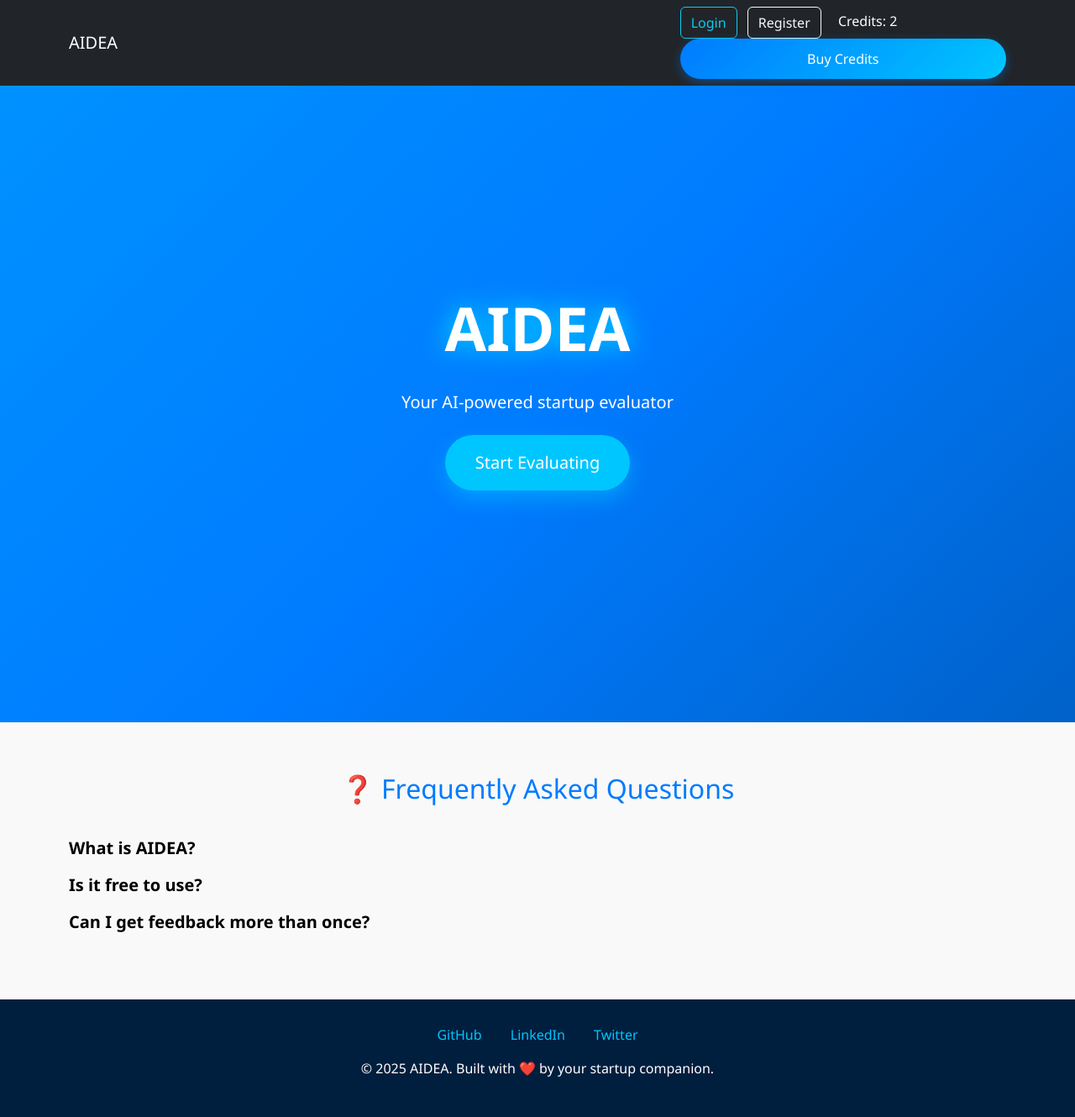
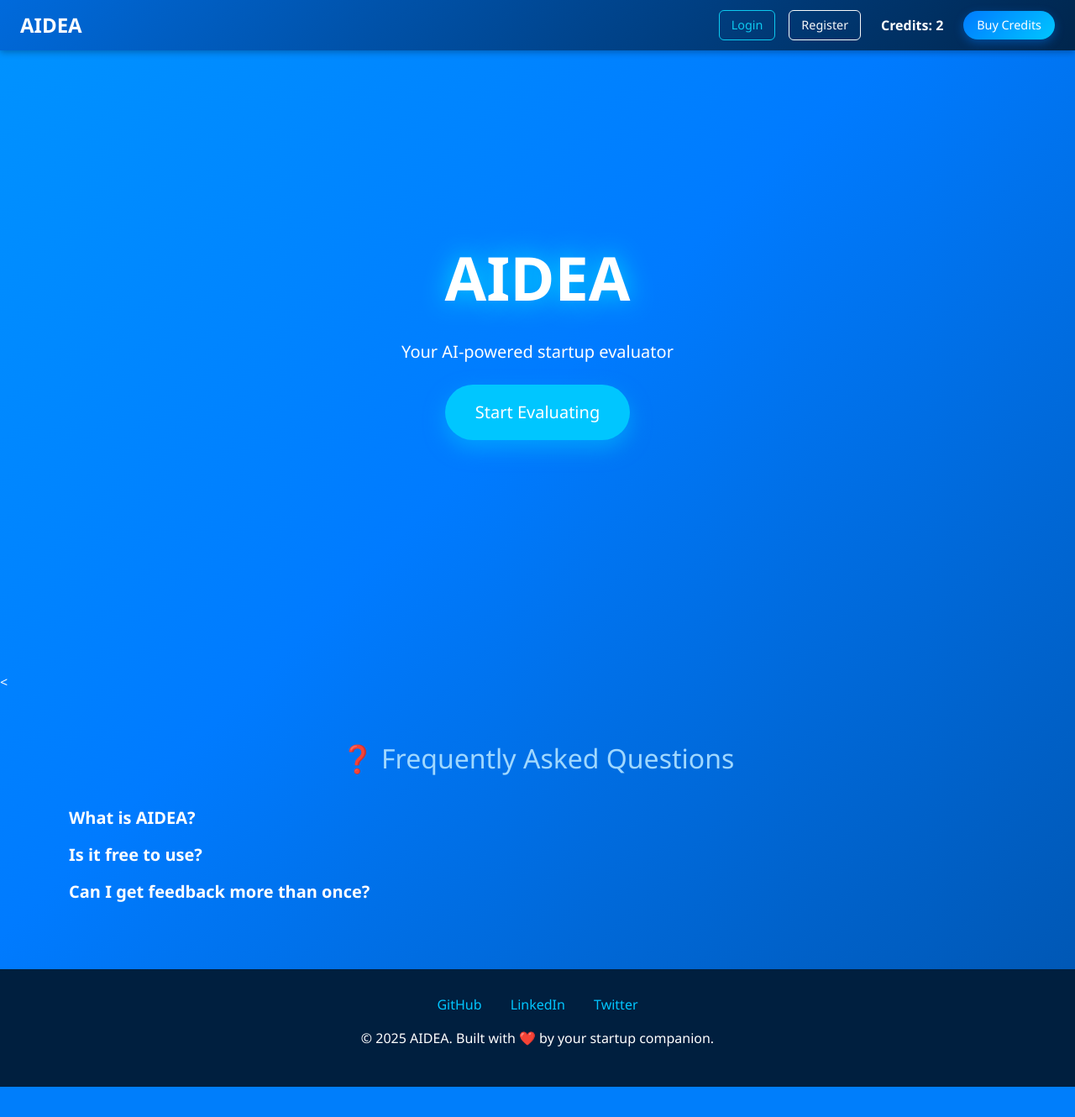
Before and after one commit to OSS-Mind/aidea0, a Flask app: page / in a window 1280 px wide. Shown: the whole page at 84% size. After the commit the page ends 1294 px from the top, so only its background shows below. Run offline with Flask 3, Linux system fonts and the light colour scheme; some libraries are stand-ins or nearby versions.

Commit message:
index.html

```diff
--- a/templates/index.html
+++ b/templates/index.html
@@ -156,19 +156,52 @@
 </head>
 <body>
 
-  <!-- 🔽 NUOVO BLOCCO: NAVBAR -->
-  <nav class="navbar navbar-expand-lg navbar-dark bg-dark fixed-top">
-    <div class="container">
-      <a class="navbar-brand" href="#">AIDEA</a>
-      <div class="ms-auto">
-        <button class="btn btn-outline-info me-2" data-bs-toggle="modal" data-bs-target="#loginModal">Login</button>
-        <button class="btn btn-outline-light me-3" data-bs-toggle="modal" data-bs-target="#registerModal">Register</button>
-        <span class="text-white me-3" id="creditsDisplay">Credits: 2</span>
+  <!-- NAVBAR PERSONALIZZATA ORIZZONTALE CON SFONDO GRADIENTE -->
+<nav class="custom-navbar fixed-top d-flex align-items-center justify-content-center px-4" style="height: 60px;">
+  <a href="#" class="navbar-brand text-white fw-bold me-auto" style="font-size: 1.5rem; user-select:none;">AIDEA</a>
+  <div class="d-flex align-items-center gap-3">
+    <button class="btn btn-outline-info" data-bs-toggle="modal" data-bs-target="#loginModal">Login</button>
+    <button class="btn btn-outline-light" data-bs-toggle="modal" data-bs-target="#registerModal">Register</button>
+    <span class="text-white fw-semibold" id="creditsDisplay" style="min-width: 90px; text-align: center;">Credits: 2</span>
     <button class="btn btn-primary" data-bs-toggle="modal" data-bs-target="#buyModal">Buy Credits</button>
   </div>
-    </div>
 </nav>
-  <div style="height: 60px;"></div>
+
+<style>
+  /* Navbar personalizzata con stesso sfondo animato della pagina */
+  .custom-navbar {
+    background: linear-gradient(-45deg, #001f3f, #007bff, #00c6ff, #0052cc);
+    background-size: 400% 400%;
+    animation: gradientBackground 15s ease infinite;
+    box-shadow: 0 2px 8px rgba(0, 0, 0, 0.3);
+    z-index: 1030; /* sopra tutto */
+  }
+
+  @keyframes gradientBackground {
+    0% { background-position: 0% 50%; }
+    50% { background-position: 100% 50%; }
+    100% { background-position: 0% 50%; }
+  }
+
+  /* Bottone di outline info più compatto */
+  .btn-outline-info {
+    padding: 6px 14px;
+    font-size: 0.9rem;
+  }
+  .btn-outline-light {
+    padding: 6px 14px;
+    font-size: 0.9rem;
+  }
+  .btn-primary {
+    padding: 6px 16px;
+    font-size: 0.9rem;
+  }
+
+  /* Disabilito overflow orizzontale */
+  body {
+    overflow-x: hidden;
+  }
+</style>
 
   <!-- 🔽 MODAL LOGIN -->
   <div class="modal fade" id="loginModal" tabindex="-1" aria-labelledby="loginModalLabel" aria-hidden="true">
@@ -251,20 +284,20 @@
   </section>
 
   <!-- FAQ SECTION -->
-  <section class="faq-section" id="faq">
+<<section class="faq-section" id="faq" style="background: transparent; color: white; padding: 60px 20px;">
   <div class="container">
-      <h2>❓ Frequently Asked Questions</h2>
+    <h2 style="text-align: center; margin-bottom: 40px; color: #a0d8ff;">❓ Frequently Asked Questions</h2>
     <div class="faq-item">
-        <h5>What is AIDEA?</h5>
-        <div class="faq-answer">AIDEA is a tool that uses AI to provide feedback and scoring on startup ideas based on input descriptions.</div>
+      <h5 style="cursor: pointer; font-weight: 600;">What is AIDEA?</h5>
+      <div class="faq-answer" style="color: #d0e7ff; padding-left: 15px;">AIDEA is a tool that uses AI to provide feedback and scoring on startup ideas based on input descriptions.</div>
     </div>
     <div class="faq-item">
-        <h5>Is it free to use?</h5>
-        <div class="faq-answer">Yes, AIDEA is currently free to use with no registration required.</div>
+      <h5 style="cursor: pointer; font-weight: 600;">Is it free to use?</h5>
+      <div class="faq-answer" style="color: #d0e7ff; padding-left: 15px;">Yes, AIDEA is currently free to use with no registration required.</div>
     </div>
     <div class="faq-item">
-        <h5>Can I get feedback more than once?</h5>
-        <div class="faq-answer">Absolutely! You can evaluate as many startup ideas as you want.</div>
+      <h5 style="cursor: pointer; font-weight: 600;">Can I get feedback more than once?</h5>
+      <div class="faq-answer" style="color: #d0e7ff; padding-left: 15px;">Absolutely! You can evaluate as many startup ideas as you want.</div>
     </div>
   </div>
 </section>
```
Lines whose indentation alone changed are shown as unchanged.
